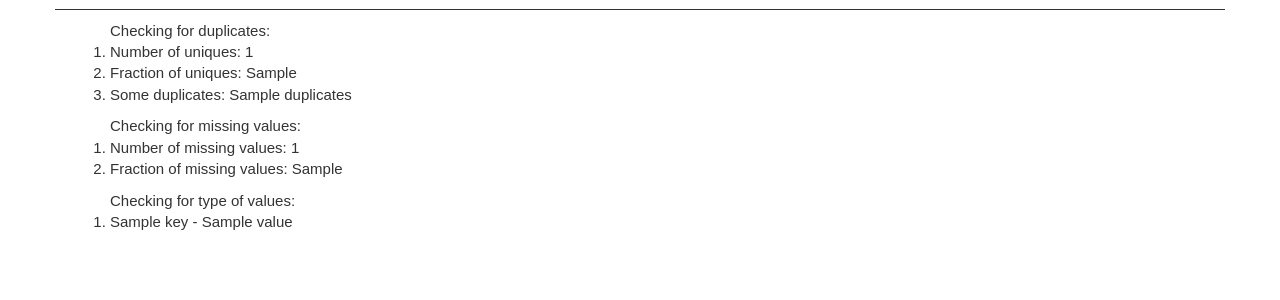
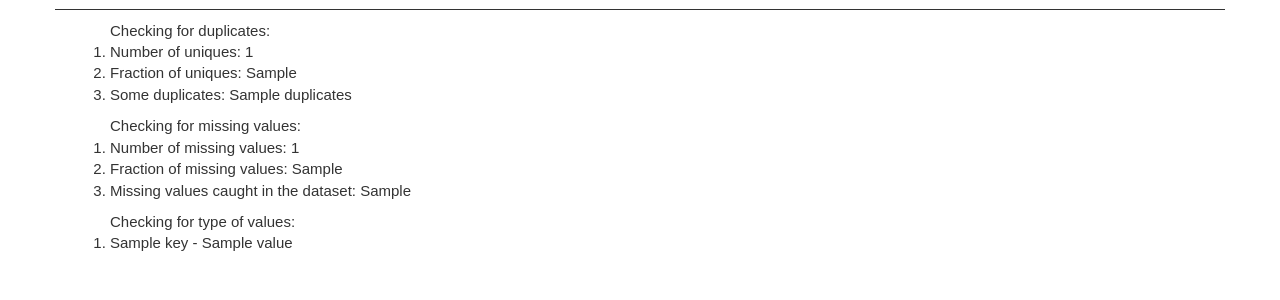
Before and after one commit to danish778866/ProCleaner, a Django app: template mysite/myapp/templates/show_errors.html in a window 1280 px wide. Shown: the part 309-609 px from the top of the page. Run offline with Django 3.2, Linux system fonts and the light colour scheme; the template is opened without the code that fills it: most values are stand-ins (such as "Sample title", 1, 10 or a date in 2020); some libraries are stand-ins or nearby versions.

Commit message:
Updating error showing functionality

```diff
--- a/mysite/myapp/templates/show_errors.html
+++ b/mysite/myapp/templates/show_errors.html
@@ -12,6 +12,7 @@
       <ol>Checking for missing values:
         <li> Number of missing values: {{n_missing}}</li>
         <li> Fraction of missing values: {{pervasiveness_missing}}</li>
+        <li> Missing values caught in the dataset: {{type_missing_values_caught}}</li>
       </ol>
       <ol> Checking for type of values:
         {% for key, value in type_pervasiveness_dict.items %}
```
